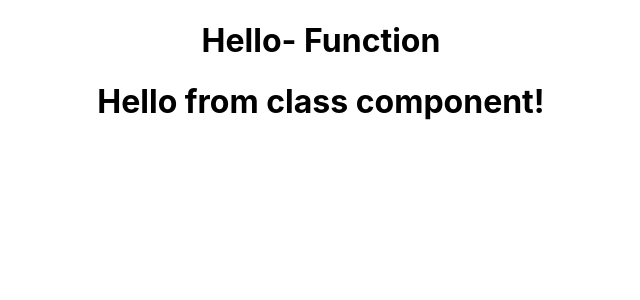
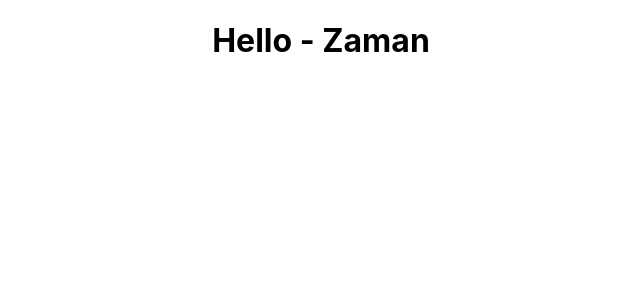
Before and after one commit to zamanrahimi/react-project-t, a React (Create React App) app: page / in a window 1280 px wide. Shown: the top 300 px of the page, without its empty margins (319-959 px from the left). Built offline with nearby package versions, Linux system fonts and the light colour scheme.

Commit message:
13, - ,Props: How to pass value via props from one component to another components

```diff
--- a/src/App.js
+++ b/src/App.js
@@ -1,12 +1,14 @@
-import logo from './logo.svg';
+// import logo from './logo.svg';
 import './App.css';
-import Hello from './components/Hello';
-import Message from './components/Message';
+// import Hello from './components/Hello';
+// import Message from './components/Message';
+import Profile from './components/Profile';
 function App() {
   return (
     <div className="App">
-      <Hello/>
-      <Message/>
+
+      <Profile name="Zaman" />
+
     </div>
   );
 }
--- /dev/null
+++ b/src/components/Profile.js
@@ -0,0 +1,8 @@
+
+function Profile(props){
+
+    return <h1> Hello - {props.name} </h1>
+
+}
+
+export default Profile;
```
